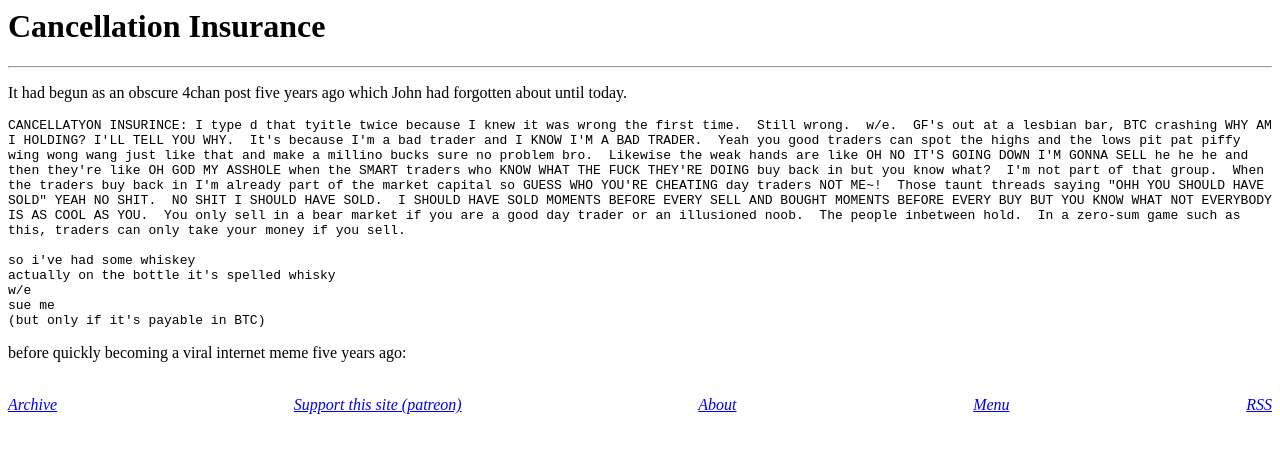
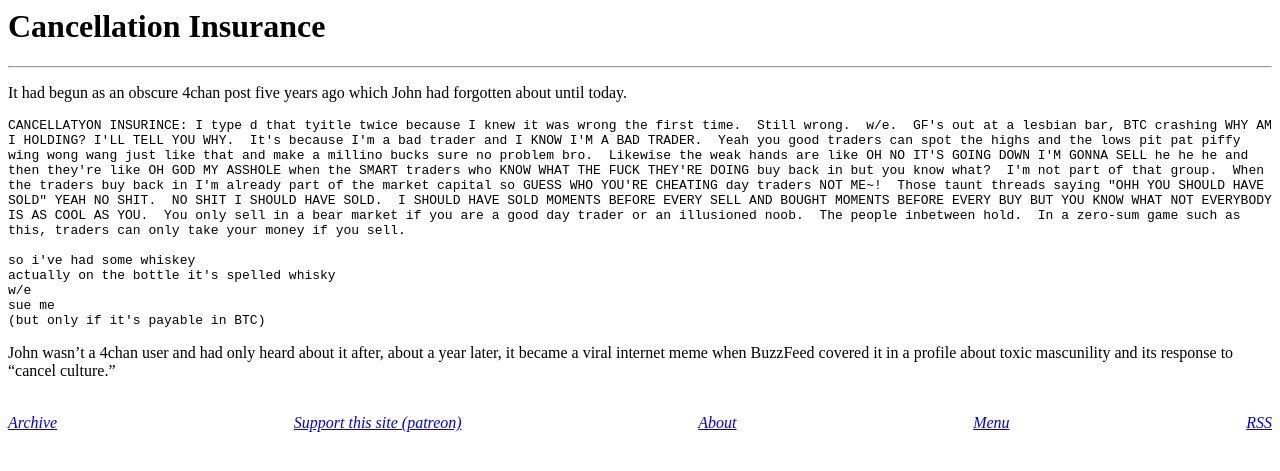
Before and after one commit to derykmakgill/website, a Jekyll site: the page built from cancel.md, in a window 1280 px wide. Shown: the top 471 px of the page. Built offline with Jekyll 4.4.1, drawn with Linux system fonts in a browser that asks for light colours.

Commit message:
Update cancel.md

````diff
--- a/cancel.md
+++ b/cancel.md
@@ -15,4 +15,4 @@ sue me
 (but only if it's payable in BTC)
 ```
 
-before quickly becoming a viral internet meme five years ago:
+John wasn't a 4chan user and had only heard about it after, about a year later, it became a viral internet meme when BuzzFeed covered it in a profile about toxic mascunility and its response to "cancel culture."
````
